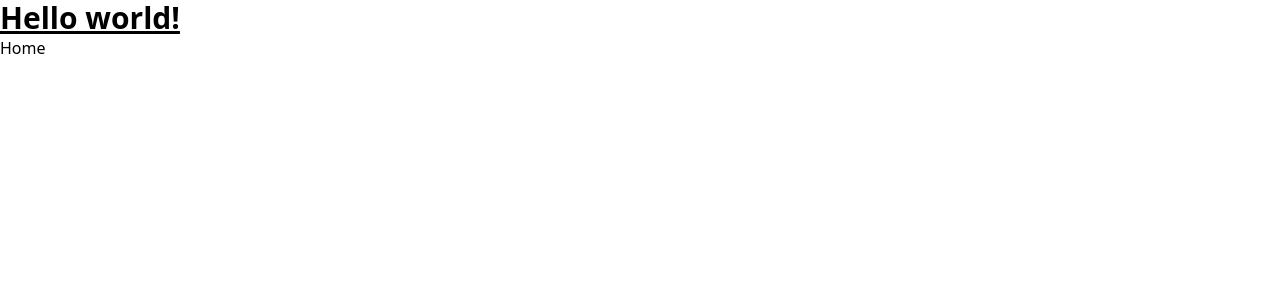
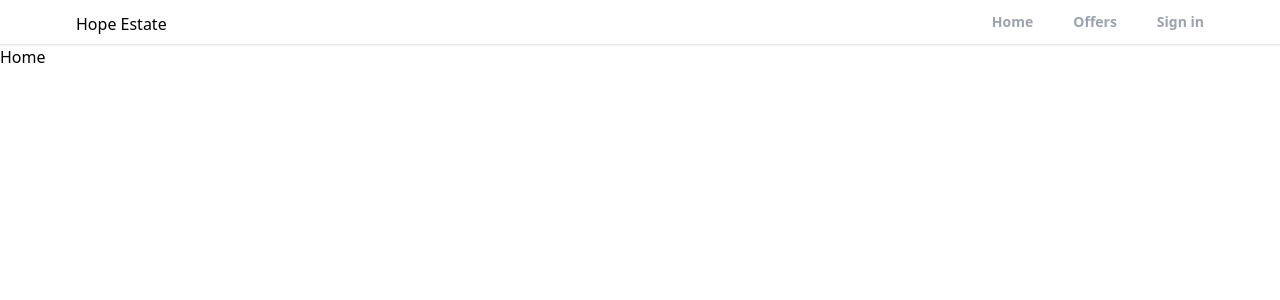
Before and after one commit to anlety/Hope-estate, a React (Create React App) app: page / in a window 1280 px wide. Shown: the top 300 px of the page. Built offline with nearby package versions, Linux system fonts and the light colour scheme.

Commit message:
create the header component

```diff
--- a/src/components/Header.js
+++ b/src/components/Header.js
@@ -1,11 +1,39 @@
-import React from 'react'
+import React from 'react';
+import { useLocation, Link } from 'react-router-dom';
 
 const Header = () => {
+  const location = useLocation()
+  // console.log(location)
+
+  function matchRoute (route){
+    if(route === location.pathname){
+      return true
+    }
+  }
   return (
-    <div>
-       <h1 className="text-3xl font-bold underline">
-      Hello world!
-    </h1>
+    <div className='bg-white border-b shadow-sm sticky top-0 z-50'>
+       <header className='flex justify-between items-center px-3 max-w-6xl mx-auto'>
+        <Link to='/'>
+        <div className='h-5 cursor-pointer'>Hope Estate</div>
+        </Link>
+
+        <div className=''>
+          <ul className='flex space-x-10'>
+            <Link to='/'>
+                 <li className={`py-3 text-sm font-semibold text-gray-400 border-b-transparent cursor-pointer ${matchRoute("/") && "text-blue-600"}`}>Home</li>
+            </Link>
+
+            <Link to='/offers'>
+                 <li className={`py-3 text-sm font-semibold text-gray-400 border-b-transparent cursor-pointer ${matchRoute("/offers") && "text-blue-600"}`}>Offers</li>
+            </Link>
+
+            <Link to='sign-in'>
+                <li className={`py-3 text-sm font-semibold text-gray-400 border-b-transparent cursor-pointer ${matchRoute("/sign-in") && "text-blue-600"}`}>Sign in</li>
+            </Link>
+
+          </ul>
+        </div>
+       </header>
     </div>
   )
 }
```
